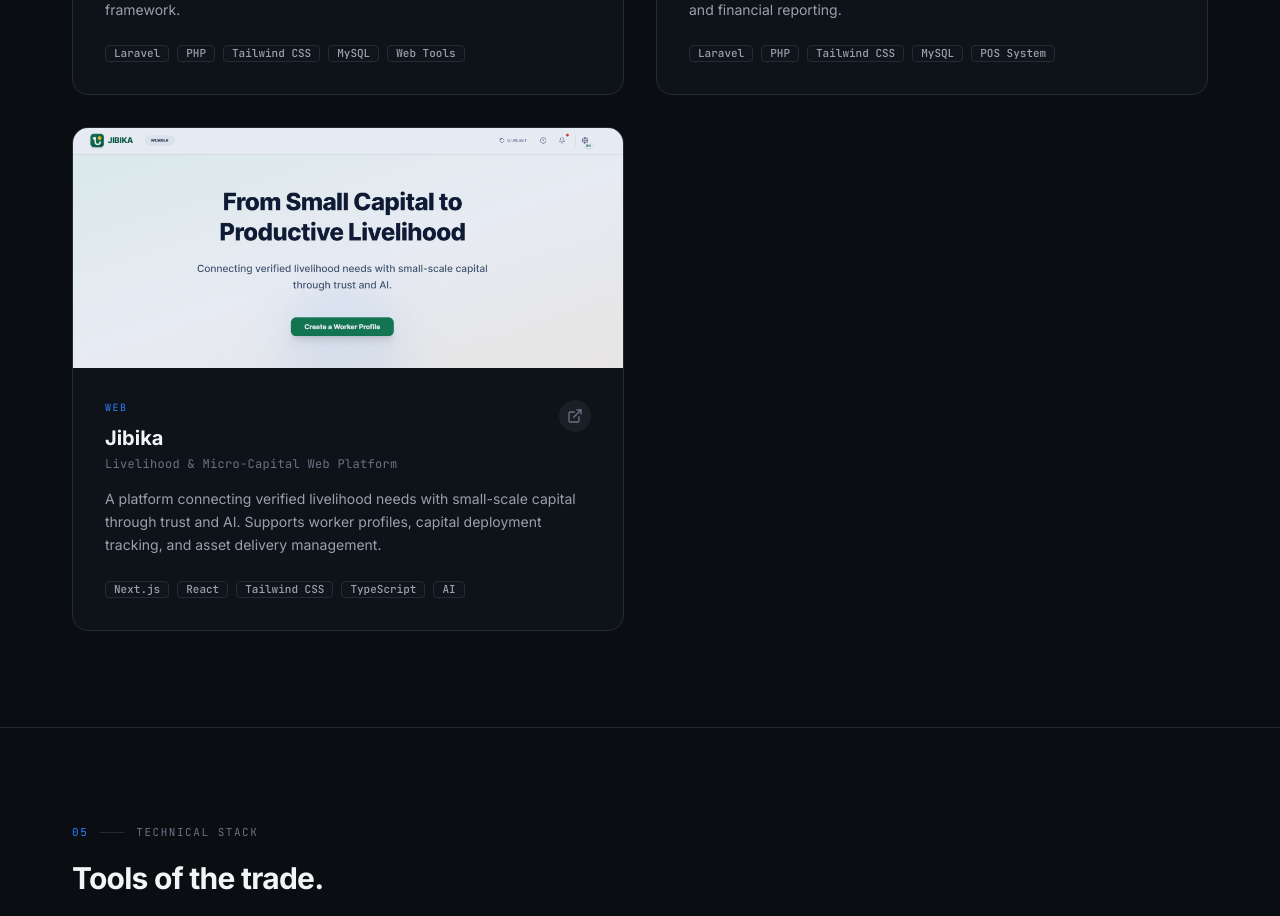
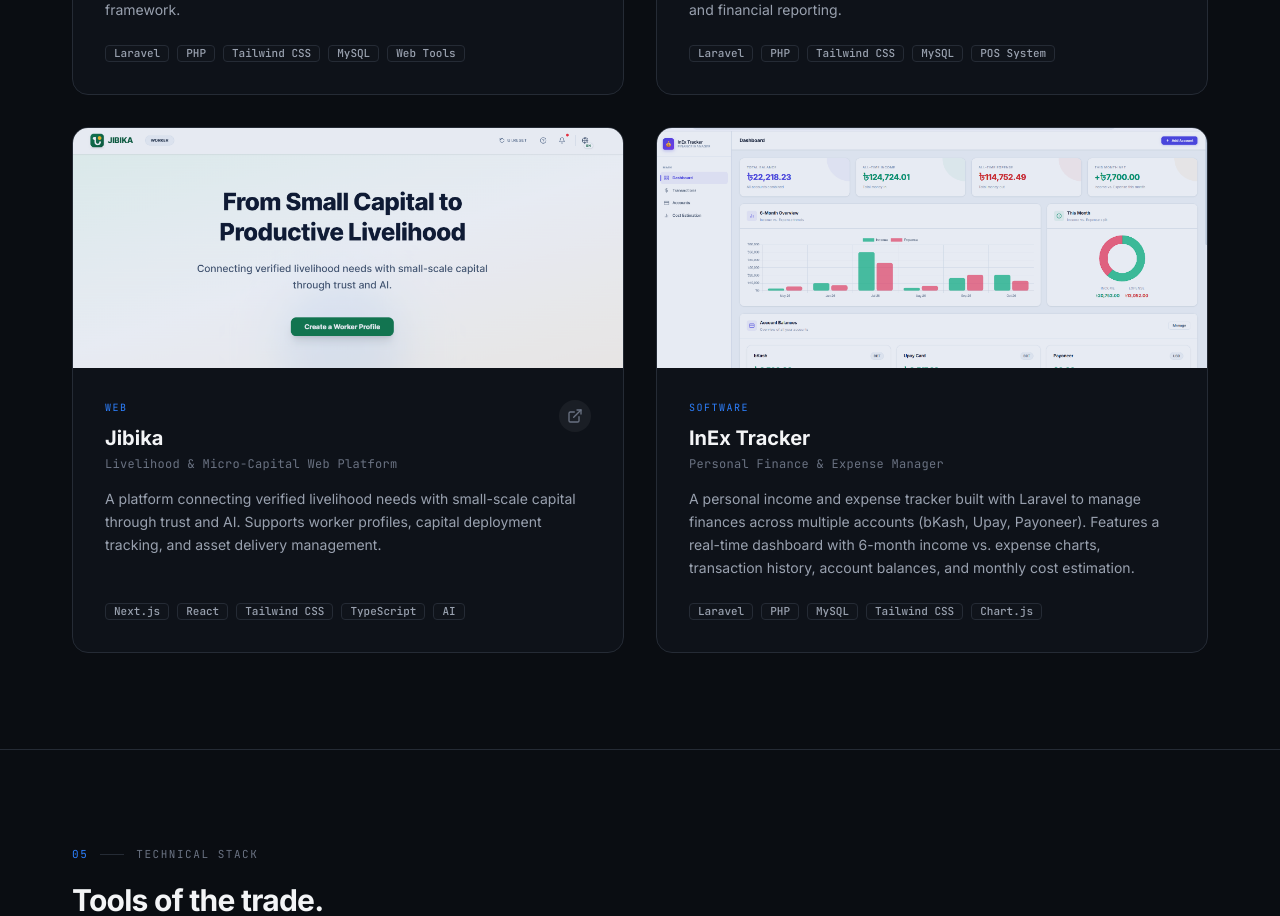
Before and after one commit to sisayeedcse/sayeed-ibne-saif, a Next.js app: page / in a window 1280 px wide. Shown: the part 5020-5936 px from the top of the page. Built offline with nearby package versions, Linux system fonts and the light colour scheme.

Commit message:
Added new project

```diff
--- a/src/data/projects.ts
+++ b/src/data/projects.ts
@@ -89,6 +89,17 @@ export const projects: Project[] = [
     links: {
       live: "https://jibika.vercel.app/",
     },
+  },
+  {
+    id: "inex-tracker",
+    title: "InEx Tracker",
+    subtitle: "Personal Finance & Expense Manager",
+    category: "software",
+    status: "completed",
+    description:
+      "A personal income and expense tracker built with Laravel to manage finances across multiple accounts (bKash, Upay, Payoneer). Features a real-time dashboard with 6-month income vs. expense charts, transaction history, account balances, and monthly cost estimation.",
+    tech: ["Laravel", "PHP", "MySQL", "Tailwind CSS", "Chart.js"],
+    image: "/projects/inex-tracker.png",
   }
 ];
 
```
Also changed, not shown: public/projects/inex-tracker.png (added).
